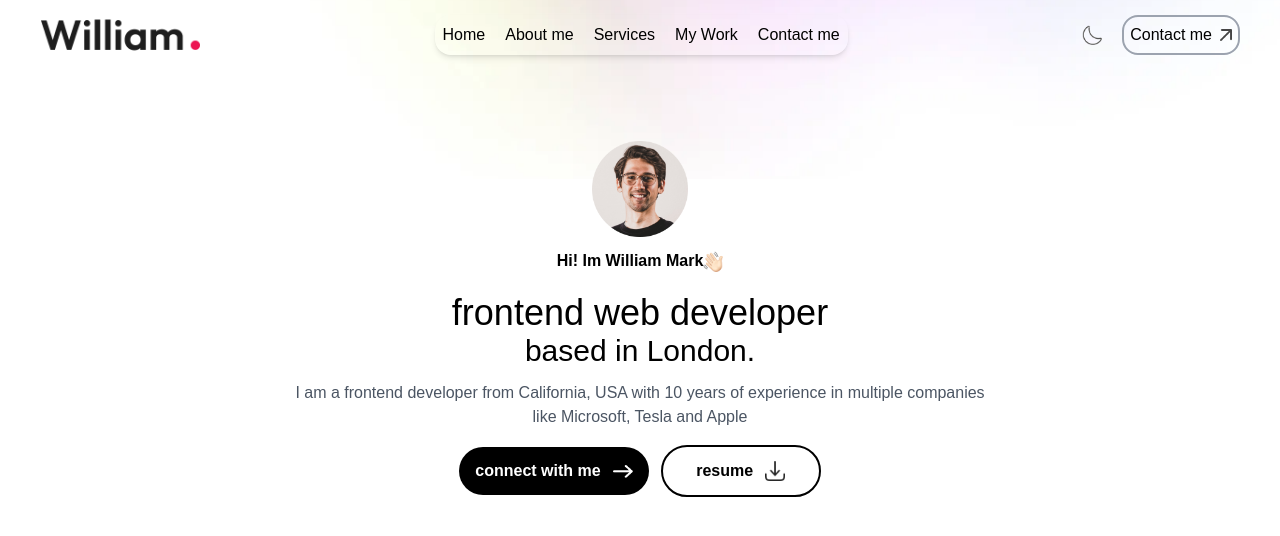
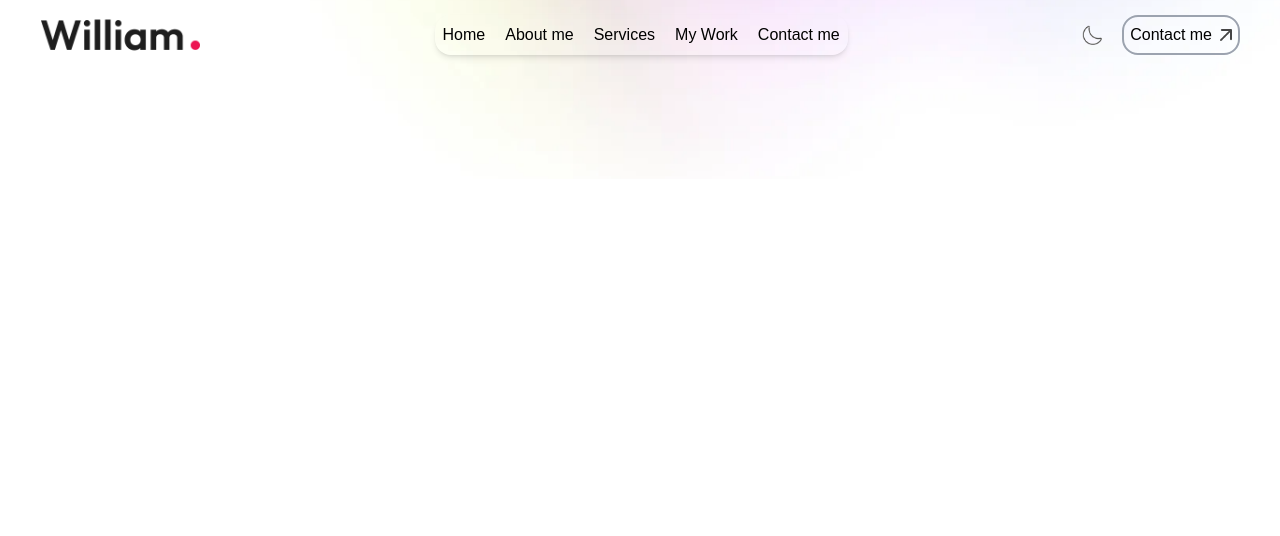
Before and after one commit to ATechproC/portfolio, a Next.js app: page / in a window 1280 px wide. Shown: the top 536 px of the page. Built offline with nearby package versions, Linux system fonts and the light colour scheme.

Commit message:
organize files

```diff
--- a/src/app/page.tsx
+++ b/src/app/page.tsx
@@ -1,11 +1,10 @@
-import Header from "../components/Header";
+
 import NavBar from "../components/NavBar";
 
 export default function Home() {
   return (
   <>
   <NavBar />
-  <Header />
   </>
   );
 }
--- a/src/components/Header.tsx
+++ /dev/null
@@ -1,38 +0,0 @@
-import Image from "next/image";
-import { assets } from "../assets/assets";
-
-export default function Header() {
-    return (
-        <>
-            <div className="h-full p-20 text-center">
-                <div className="w-24 h-24 m-auto overflow-hidden rounded">
-                    <Image className="object-contain w-full h-full" src={assets.profile_img} alt="" />
-                </div>
-                <p className="flex items-center justify-center p-3 font-bold">
-                    Hi! Im William Mark
-                    <Image src={assets.hand_icon} alt="" width={20} height={20} />
-                </p>
-                <div className="p-2 text-4xl whitespace-nowrap">
-                    <p>frontend web developer</p>
-                    <p className="text-3xl">based in London.</p>
-                </div>
-                <p className="p-1 text-gray-600">
-                    <p>
-                        I am a frontend developer from California, USA with 10 years of experience in multiple companies
-                    </p>
-                    <p>like Microsoft, Tesla and Apple</p>
-                </p>
-                <div className="flex items-center justify-center gap-3 pt-3">
-                    <button className="flex items-center gap-3 px-4 py-3 font-bold text-white bg-black rounded-full">
-                        connect with me
-                        <Image src={assets.right_arrow_bold_dark} alt="" width={20} height={20}/>
-                    </button>
-                    <button className="flex items-center justify-center w-40 gap-3 px-4 py-3 font-bold text-black border-2 border-black rounded-full">
-                        resume
-                        <Image src={assets.download_icon} alt=""  width={20} height={20}/>
-                    </button>
-                </div>
-            </div>
-        </>
-    );
-}
```
